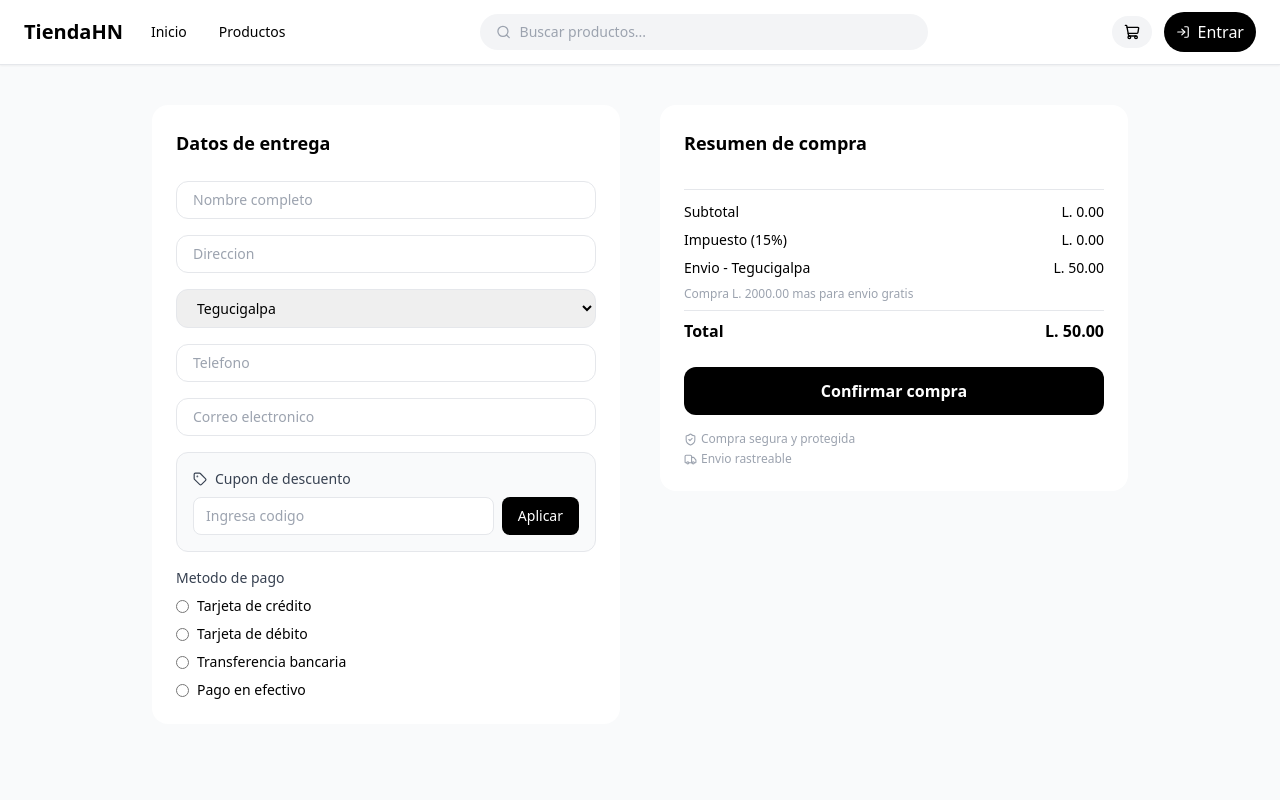
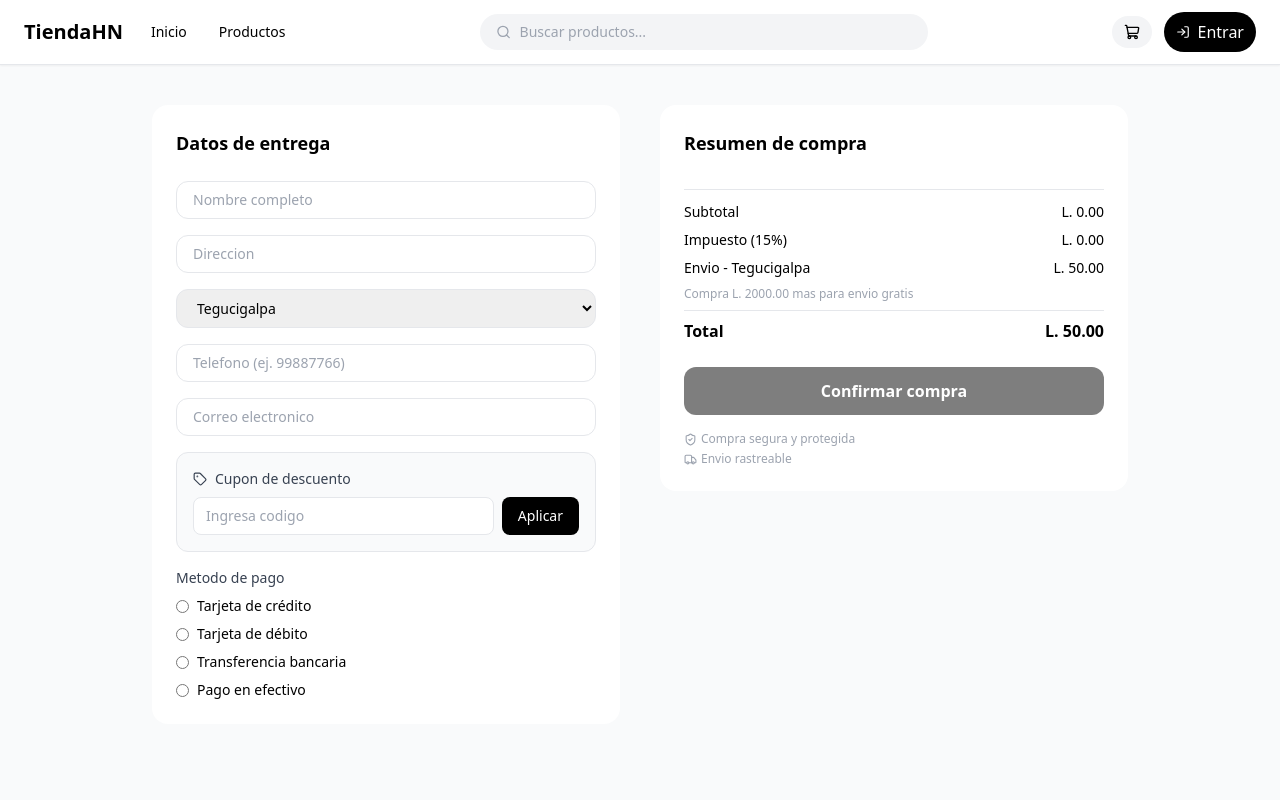
Before and after one commit to damarymejia/ProyectoEconomia2, a React (Create React App) app in the folder frontend/: page /checkout in a window 1280 px wide. Shown: the top 800 px of the page. Built offline with nearby package versions, Linux system fonts and the light colour scheme.

Commit message:
Enhance payment form with validation and maxLength
Added maxLength validation to input fields and implemented form validation logic for payment methods.

```diff
--- a/frontend/src/pages/Checkout.jsx
+++ b/frontend/src/pages/Checkout.jsx
@@ -21,12 +21,13 @@ const METHODS = [
 ];
 
 function PaymentForm({ method, paymentData, setPaymentData }) {
-  const field = (key, label, placeholder, type = 'text') => (
+  const field = (key, label, placeholder, type = 'text', maxLength) => (
     <div>
       <label className="text-xs text-gray-500 mb-1 block">{label}</label>
       <input
         type={type}
         placeholder={placeholder}
+        maxLength={maxLength}
         value={paymentData[key] || ''}
         onChange={e => setPaymentData({ ...paymentData, [key]: e.target.value })}
         className="w-full border rounded-xl px-4 py-2 text-sm focus:outline-none focus:ring-1 focus:ring-gray-400"
@@ -39,10 +40,10 @@ function PaymentForm({ method, paymentData, setPaymentData }) {
       <div className="space-y-3 border rounded-xl p-4 bg-gray-50">
         <p className="text-sm font-medium text-gray-700">{method}</p>
         {field('cardName', 'Nombre en la tarjeta', 'Juan Perez')}
-        {field('cardNumber', 'Numero de tarjeta', '1234 5678 9012 3456')}
+        {field('cardNumber', 'Numero de tarjeta', '1234 5678 9012 3456', 'text', 16)}
         <div className="grid grid-cols-2 gap-3">
-          {field('expiry', 'Vencimiento', 'MM/AA')}
-          {field('cvv', 'CVV', '123')}
+          {field('expiry', 'Vencimiento', 'MM/AA', 'text', 5)}
+          {field('cvv', 'CVV', '123', 'password', 3)}
         </div>
       </div>
     );
@@ -109,6 +110,24 @@ export default function Checkout() {
 
   const baseTotal = total + shipping.cost;
   const finalTotal = baseTotal - discount;
+
+  // Lógica de validación añadida
+  const isFormValid = () => {
+    const emailRegex = /^[^\s@]+@[^\s@]+\.[^\s@]+$/;
+    const phoneRegex = /^[389]\d{7}$/;
+
+    const basicInfo = form.name && form.address && phoneRegex.test(form.phone) && emailRegex.test(form.email) && form.method;
+
+    if (!basicInfo) return false;
+
+    if (form.method.includes('Tarjeta')) {
+      return paymentData.cardName && paymentData.cardNumber?.length === 16 && paymentData.expiry && paymentData.cvv?.length === 3;
+    }
+    if (form.method === 'Transferencia bancaria') {
+      return paymentData.transferRef && paymentData.transferBank;
+    }
+    return true; // Para pago en efectivo
+  };
 
   const applyCoupon = () => {
     const code = coupon.trim().toUpperCase();
@@ -186,11 +205,13 @@ export default function Checkout() {
             {CITIES.map(c => <option key={c}>{c}</option>)}
           </select>
           <input
-            placeholder="Telefono"
+            placeholder="Telefono (ej. 99887766)"
+            maxLength={8}
             className="w-full border rounded-xl px-4 py-2 text-sm focus:outline-none focus:ring-1 focus:ring-gray-400"
             onChange={e => setForm({ ...form, phone: e.target.value })}
           />
           <input
+            type="email"
             placeholder="Correo electronico"
             className="w-full border rounded-xl px-4 py-2 text-sm focus:outline-none focus:ring-1 focus:ring-gray-400"
             onChange={e => setForm({ ...form, email: e.target.value })}
@@ -295,7 +316,7 @@ export default function Checkout() {
 
           <button
             onClick={handleSubmit}
-            disabled={loading}
+            disabled={loading || !isFormValid()}
             className="mt-6 w-full bg-black text-white py-3 rounded-xl font-semibold hover:bg-gray-800 disabled:opacity-50 transition"
           >
             {loading ? 'Procesando...' : 'Confirmar compra'}
```
